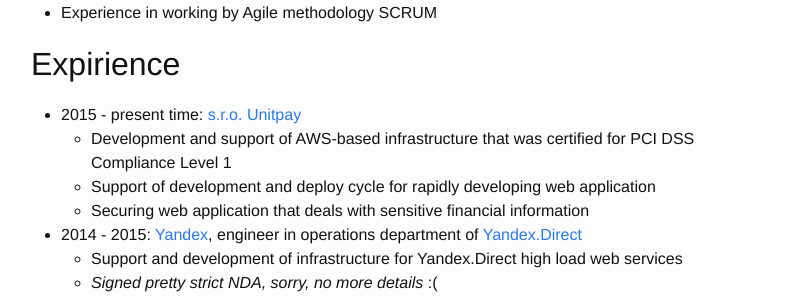
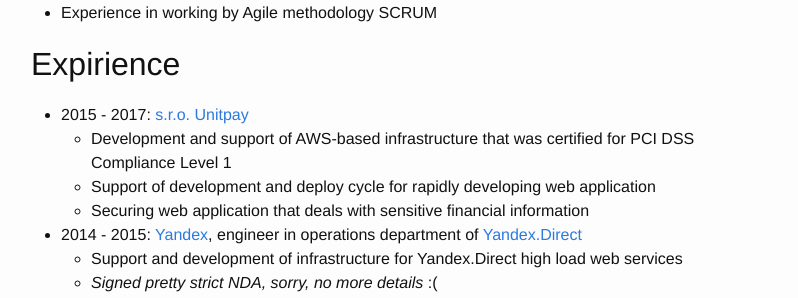
Before and after one commit to selivan/selivan.github.io, a Jekyll site: the page built from cv/index.md, in a window 1280 px wide and 900 px high, scrolled down 2089 px. Shown: the part 154-452 px from the top of the window, without its empty margins (239-1037 px from the left). Built offline with Jekyll 4.4.1, drawn with Linux system fonts in a browser that asks for light colours.

Commit message:
Update index.md

```diff
--- a/cv/index.md
+++ b/cv/index.md
@@ -77,7 +77,7 @@
 
 # Expirience
 
-* 2015 - present time: [s.r.o. Unitpay](https://unitpay.ru)
+* 2015 - 2017: [s.r.o. Unitpay](https://unitpay.ru)
   * Development and support of AWS-based infrastructure that was certified for PCI DSS Compliance Level 1
   * Support of development and deploy cycle for rapidly developing web application
   * Securing web application that deals with sensitive financial information
```
